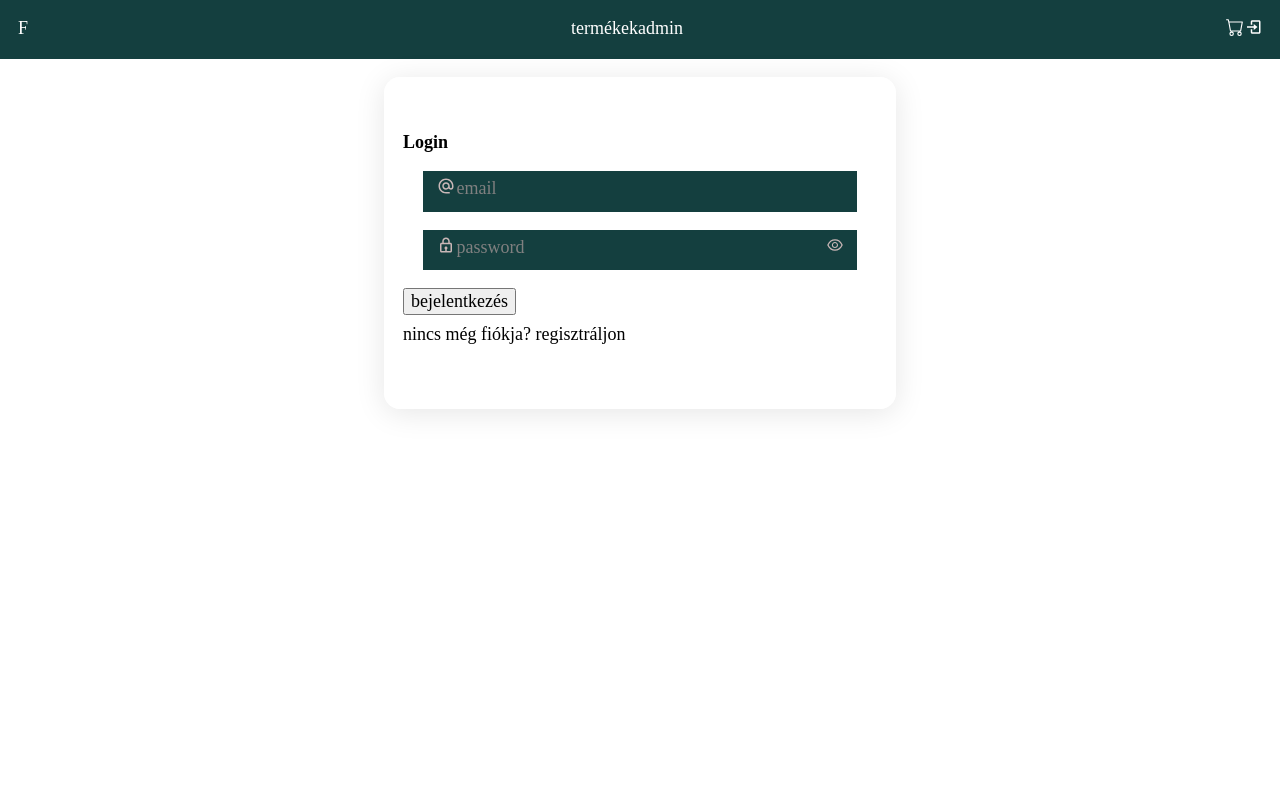
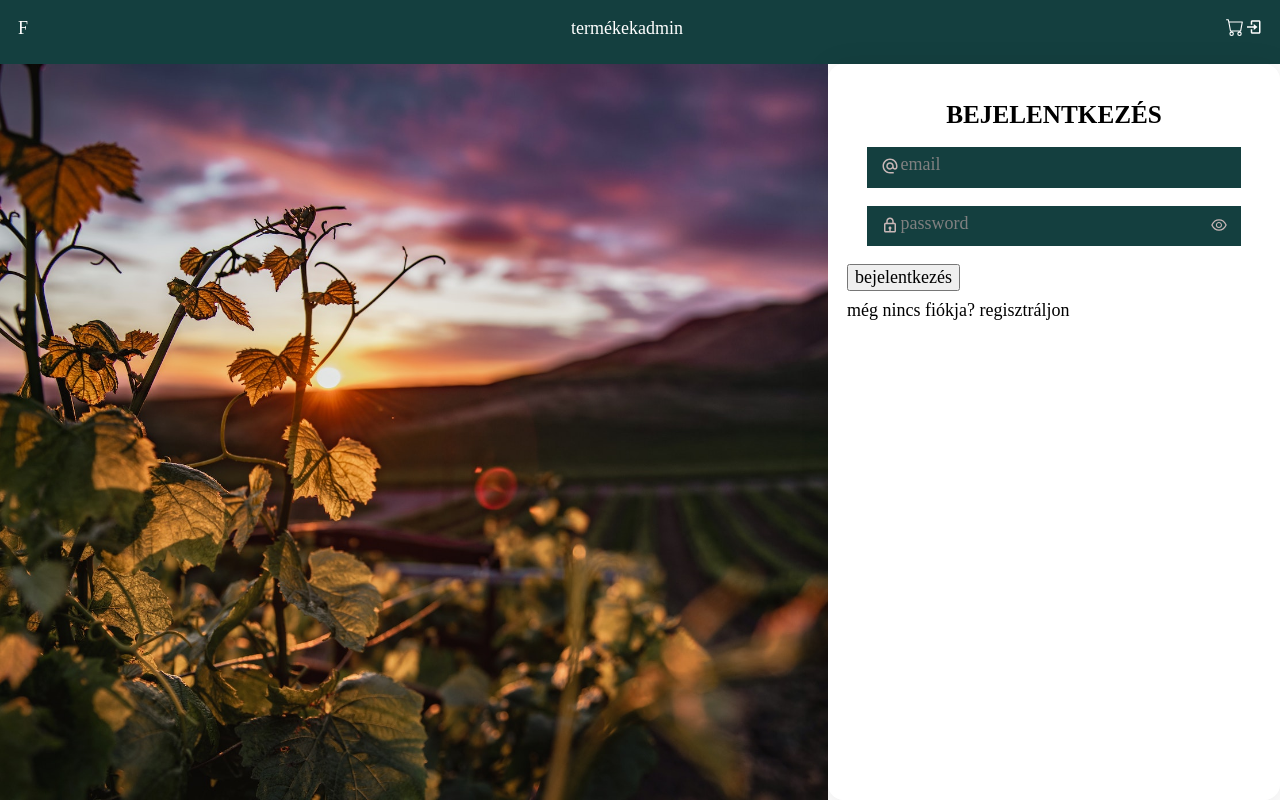
Before and after one commit to Zsofi24/webshop-project-react-nodejs, a React (Create React App) app in the folder frontend/: page /belepes in a window 1280 px wide. Built offline with nearby package versions, Linux system fonts and the light colour scheme; no server answers; a web font is replaced by a local one.

Commit message:
login & register css

```diff
--- /dev/null
+++ b/frontend/src/assets/css/AdminTable.js
@@ -0,0 +1,5 @@
+import styled, { css } from 'styled-components';
+
+export const AdminTable = styled.table`
+
+`
--- a/frontend/src/assets/css/AuthForm.css
+++ b/frontend/src/assets/css/AuthForm.css
@@ -1,8 +1,26 @@
 /* .auth-form {
     /* width: 60%; */
+    .flex-wrapper {
+        height: var(--main-height);
+        display: flex;
+        justify-content: center;
+        align-items: center;
+        margin: 0 auto;
+    }
+
+    .form-img {
+        flex: 2;
+        height: 100%;
+        background-image: url('../img/form-background.jpg');
+        background-size: cover;
+        background-position: center;
+    }
+
     .form-container {
-        padding: 3rem 1rem;
+        flex: 1;
+        padding: 2rem 1rem;
         width: 40%;
+        height: 100%;
         margin: 0 auto;
         background: rgba(255, 255, 255, 0.47);
         border-radius: 16px;
@@ -10,6 +28,13 @@
         backdrop-filter: blur(10.5px);
         -webkit-backdrop-filter: blur(10.5px);
         border: 1px solid rgba(255, 255, 255, 0.48);
+    }
+
+    .form-container h1 {
+        text-align: center;
+        text-transform: uppercase;
+        font-size: var(--fs-medium);
+
     }
 
     .input-container {
@@ -28,6 +53,11 @@
 
     .auth-form fieldset span {
         text-align: center;
+        vertical-align: middle;
+    }
+
+    .auth-form fieldset span svg {
+        vertical-align: middle;
     }
 
     .auth-form fieldset input {
--- a/frontend/src/assets/css/Layout.css
+++ b/frontend/src/assets/css/Layout.css
@@ -1,6 +1,7 @@
 header {
     /* padding: 1rem; */
     background-color: rgb(20, 63, 63);
+    height: var(--nav-height);
 }
 
 .shop-nav {
@@ -14,13 +15,18 @@ header {
     color: white;
 }
 
+.shop-nav a img {
+    height: 100%;
+}
+
 .shop-nav a:hover {
     text-decoration: underline;
     background-color: var(--clr-primary);
 }
 
 main {
-    margin-top: 1rem;
+    /* margin-top: 1rem; */
+    min-height: var(--main-height);
 }
 
 /* .nav-profile {
--- a/frontend/src/assets/css/index.css
+++ b/frontend/src/assets/css/index.css
@@ -38,6 +38,12 @@ code {
 
   --ff-product-primary: 'Josefin Sans', sans-serif;
   --ff-second: 'Playfair', serif;
+
+  --nav-height: 8vh;
+  --main-height: calc(100vh - var(--nav-height));
+
+  --fs-medium: 1.4rem;
+
 }
 
 .product-font-primary {
--- a/frontend/src/pages/Login.js
+++ b/frontend/src/pages/Login.js
@@ -5,12 +5,15 @@ import { Link } from 'react-router-dom';
 export default function Login() {
   return (
     <>
-      <section>
+      <section className='flex-wrapper'>
+        <div className='form-img'>        </div>
+
         <div className='form-container'>
-            <h1>Login</h1>
+            <h1>bejelentkezés</h1>
             <LoginForm/>
-            <p>nincs még fiókja? <Link className='regist-link' to={'/regisztracio'}>regisztráljon</Link></p>
+            <p>még nincs fiókja? <Link className='regist-link' to={'/regisztracio'}>regisztráljon</Link></p>
         </div>
+
       </section>
     </>
   )
--- a/frontend/src/pages/Registration.js
+++ b/frontend/src/pages/Registration.js
@@ -6,7 +6,8 @@ import '../assets/css/AuthForm.css'
 export default function Registration() {
   return (
     <>
-        <section >
+        <section className='flex-wrapper' >
+          <div className='form-img'></div>
           <div className='form-container'>
             <h1>Registration</h1>
             <RegistrationForm/>
```
Also changed, not shown: frontend/src/assets/img/form-background.jpg (added), frontend/src/assets/img/logo.png (added).
